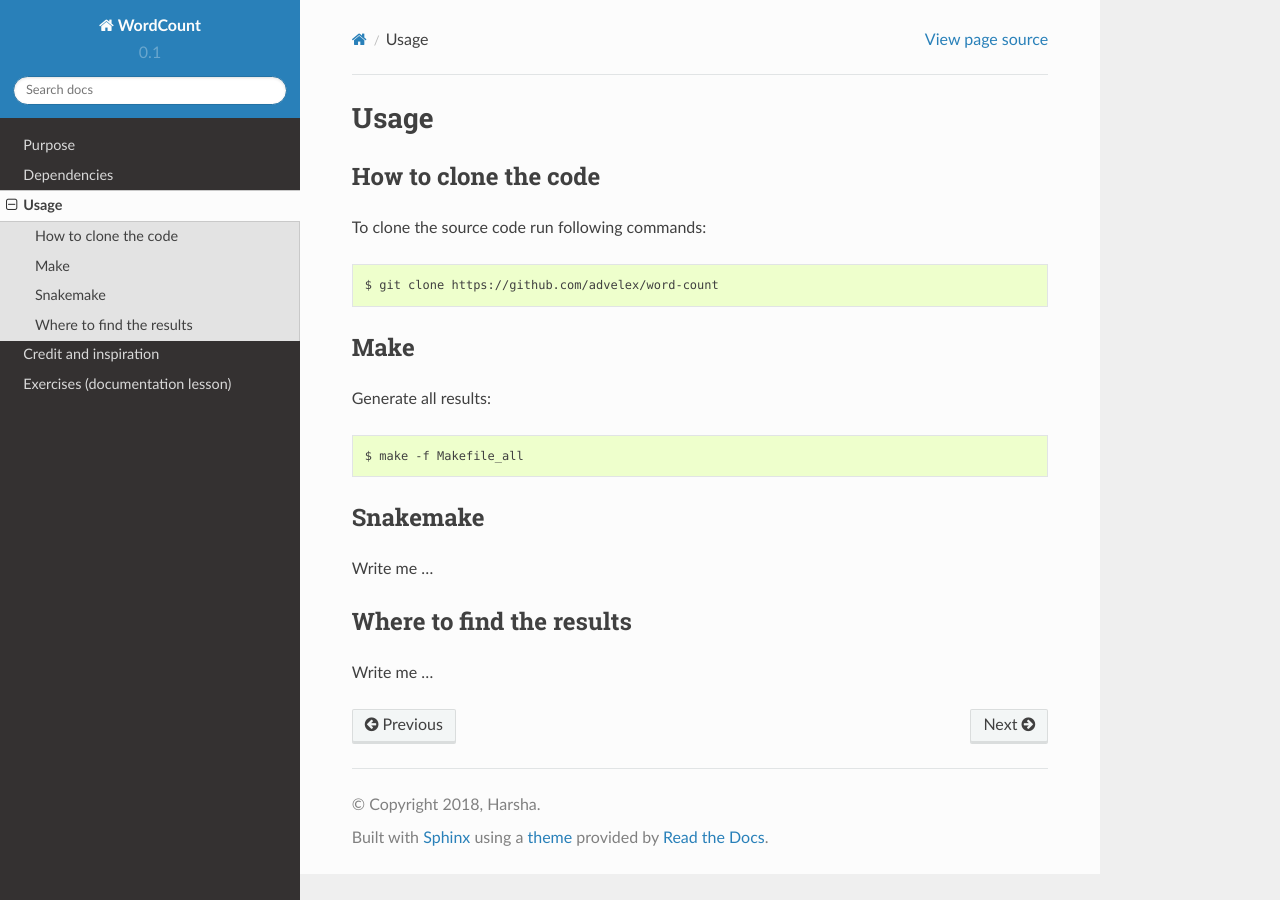
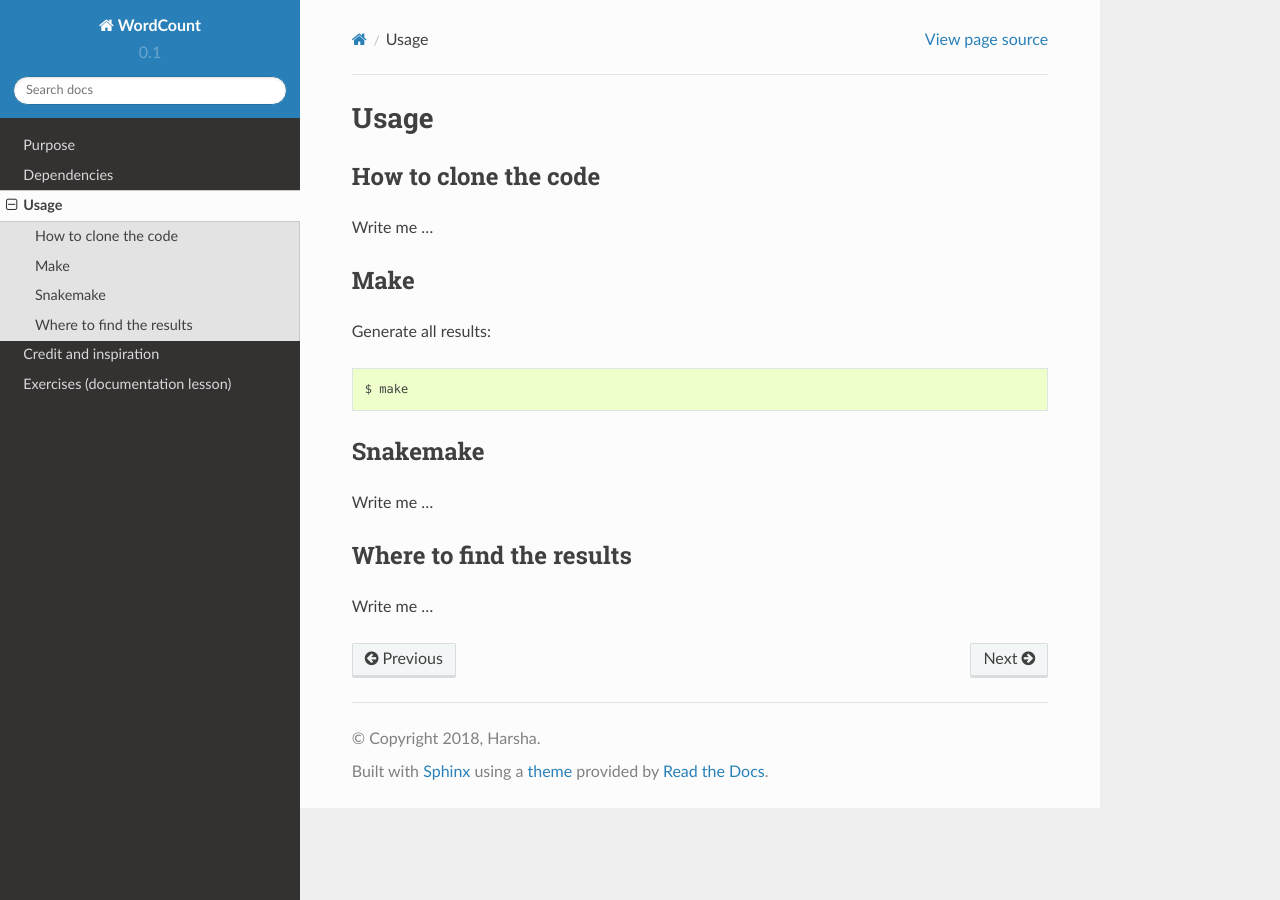
Before and after one commit to coderefinery/word-count, a Sphinx documentation site: the page built from doc/usage.rst, in a window 1280 px wide. Built offline with Sphinx 7.4.7 and the Read the Docs theme 2.0.0, drawn with Linux system fonts in a browser that asks for light colours.

Commit message:
update documentation

```diff
--- a/doc/usage.rst
+++ b/doc/usage.rst
@@ -7,17 +7,17 @@ Usage
 How to clone the code
 ---------------------
 
-To clone the source code run following commands::
-
-  $ git clone https://github.com/advelex/word-count
+Write me ...
 
 
 Make
 ----
 
-Generate all results::
+Generate all results:
 
-  $ make -f Makefile_all
+::
+
+  $ make
 
 
 Snakemake
```
